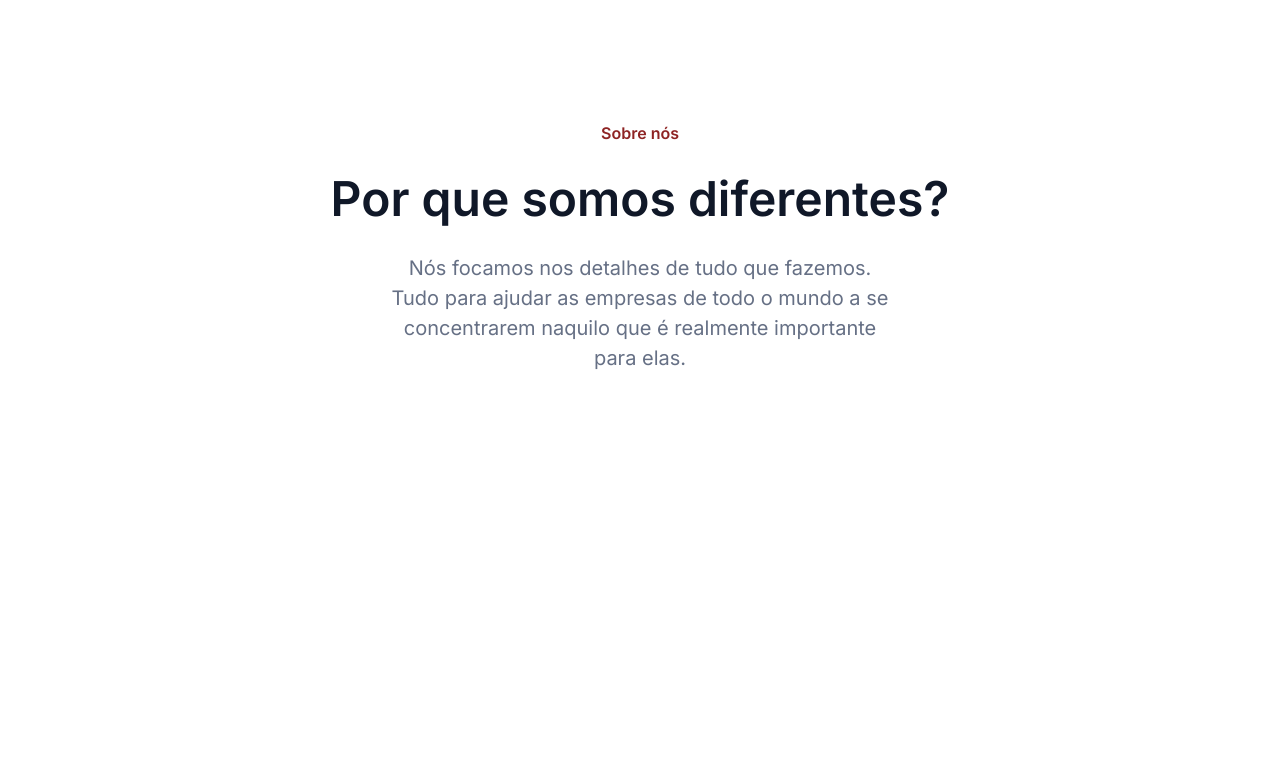
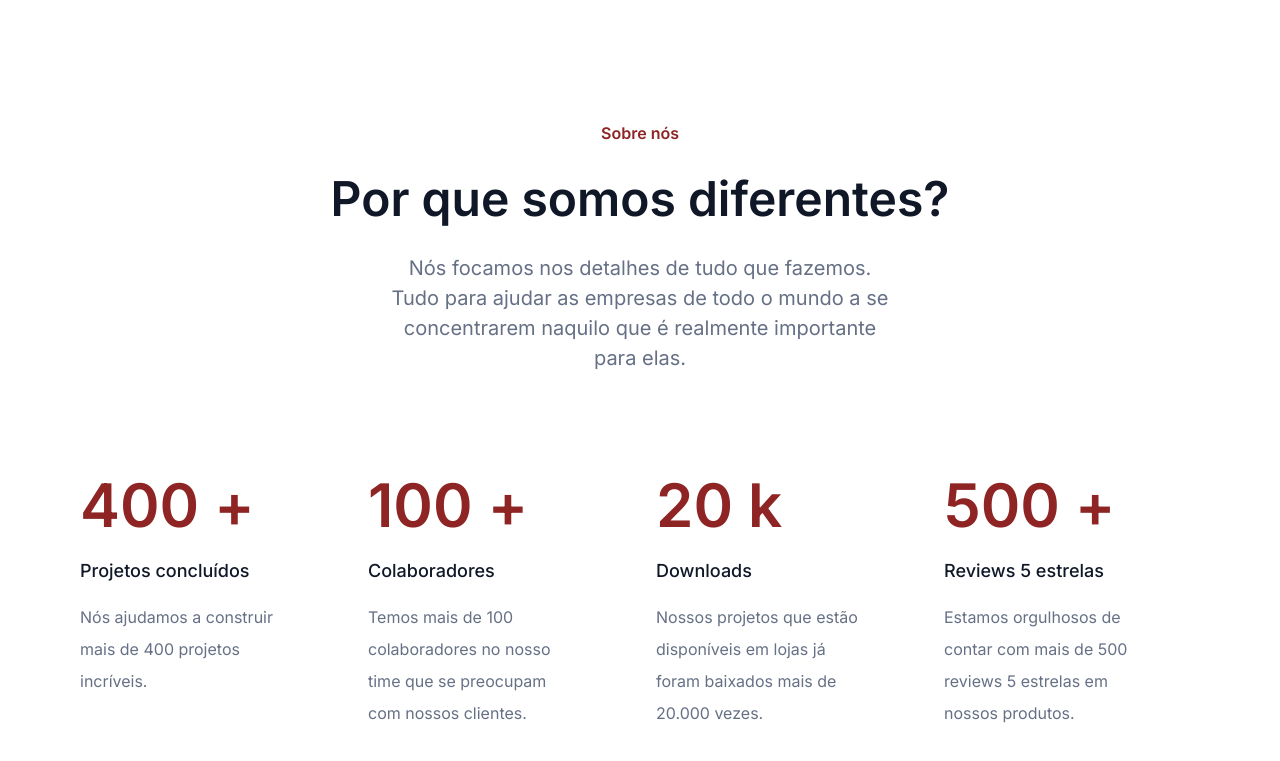
Before and after one commit to Claudio0996/7DaysOfCode, a plain HTML site: page index.html in a window 1280 px wide. Shown: the part 83-844 px from the top of the page. Before the commit the page ends 800 px from the top, so only its background shows below. Drawn offline with Linux system fonts and the light colour scheme.

Commit message:
commit com sessões de métrica

```diff
--- a/index.html
+++ b/index.html
@@ -44,6 +44,31 @@
             </div>
 
         </section>
+
+        <section class="metricas">
+            <ul class="metricas__list">
+                <li class="list__item">
+                    <h2 class="list__item-number">400 +</h2>
+                    <h3 class="list__item-title">Projetos concluídos</h3>
+                    <p class="list__item-content">Nós ajudamos a construir mais de 400 projetos incríveis.</p>
+                </li>
+                <li class="list__item">
+                    <h2 class="list__item-number">100 +</h2>
+                    <h3 class="list__item-title">Colaboradores</h3>
+                    <p class="list__item-content">Temos mais de 100 colaboradores no nosso time que se preocupam com nossos clientes.</p>
+                </li>
+                <li class="list__item">
+                    <h2 class="list__item-number">20 k</h2>
+                    <h3 class="list__item-title">Downloads</h3>
+                    <p class="list__item-content">Nossos projetos que estão disponíveis em lojas já foram baixados mais de 20.000 vezes.</p>
+                </li>
+                <li class="list__item">
+                    <h2 class="list__item-number">500 +</h2>
+                    <h3 class="list__item-title">Reviews 5 estrelas</h3>
+                    <p class="list__item-content">Estamos orgulhosos de contar com mais de 500 reviews 5 estrelas em nossos produtos.</p>
+                </li>
+            </ul>
+        </section>
     </main>
 </body>
 </html>
--- /dev/null
+++ b/styles/metricas.css
@@ -0,0 +1,38 @@
+.metricas{
+    margin: 0 5em;
+    padding-bottom: 6em;
+    font-family: var(--inter);
+}
+
+.metricas__list{
+    display: grid;
+    grid-template-columns: repeat(4, 1fr);
+    justify-content: space-around;
+    gap: 32px;
+}
+
+
+
+
+.list__item-number{
+    font-size: 3.75rem;
+    color: var(--red);
+    line-height: 72px;
+    font-weight: 600;
+}
+
+.list__item-title{
+    font-size: 1.125rem;
+    font-weight: 500;
+    line-height: 28px;
+    color: var(--title-blue);
+    padding: 1rem 0;
+}
+
+.list__item-content{
+    font-size: 1rem;
+    font-weight: 400;
+    line-height: 32px;
+    color: var(--text-header-color);
+    padding-right: 3rem;
+}
--- a/styles/sobre.css
+++ b/styles/sobre.css
@@ -1,5 +1,6 @@
 .sobre{
-    padding: 6em 5em;
+    margin: 0 5em;
+    padding: 6em 0;
     text-align: center;
     font-family: var(--inter);
 }
@@ -17,6 +18,7 @@
     font-weight: 600;
     line-height: 60px;
     color: var(--title-blue);
+
 }
 
 .sobre__paragrafo{
--- a/styles/style.css
+++ b/styles/style.css
@@ -2,6 +2,7 @@
 
 @import url("./cabecalho.css");
 @import url("./sobre.css");
+@import url("./metricas.css");
 
 :root{
     --text-header-color: #667085;
@@ -18,6 +19,7 @@
     margin: 0;
     box-sizing: border-box;
     text-decoration: none;
+    list-style-type: none;
 }
 
 body{
```
